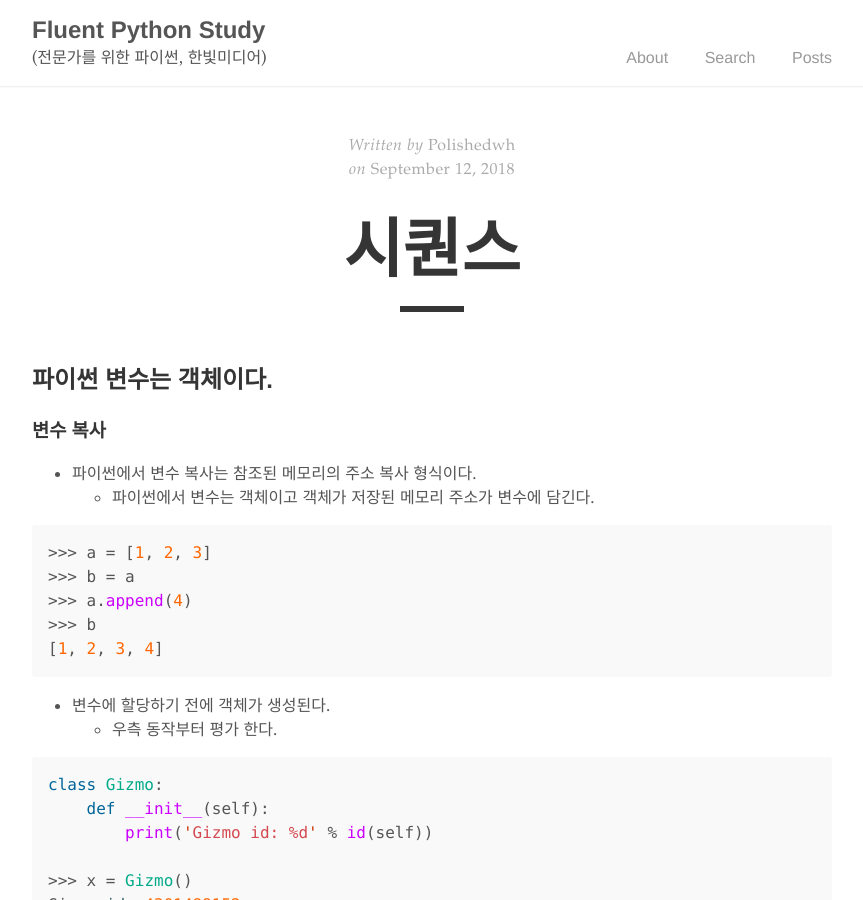
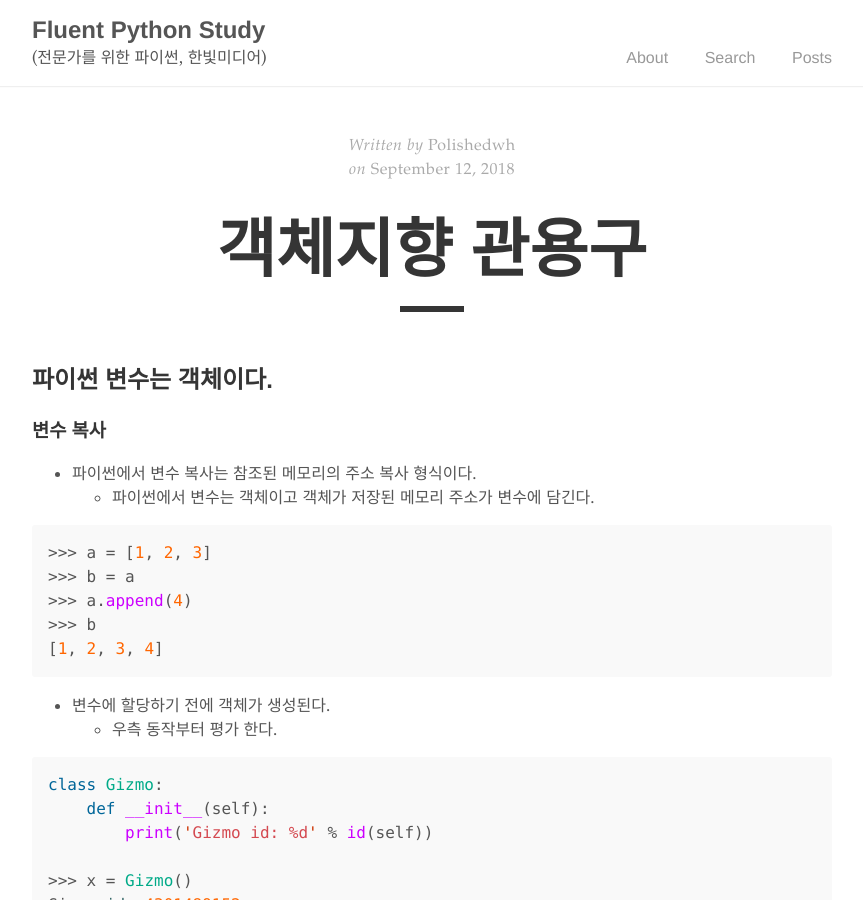
Before and after one commit to hydblab/hydblab.github.io, a Jekyll site: the page built from _posts/2018-09-12-object_orinted_idioms.md, in a window 1280 px wide and 900 px high. Shown: the whole window, without its empty margins (208-1071 px from the left). Built offline with Jekyll 4.4.1, drawn with Linux system fonts in a browser that asks for light colours.

Commit message:
fix: title for object oriented idioms

```diff
--- a/_posts/2018-09-12-object_orinted_idioms.md
+++ b/_posts/2018-09-12-object_orinted_idioms.md
@@ -1,6 +1,6 @@
 ---
 layout: post
-title: "시퀀스"
+title: "객체지향 관용구"
 author: "Polishedwh"
 ---
 
```
